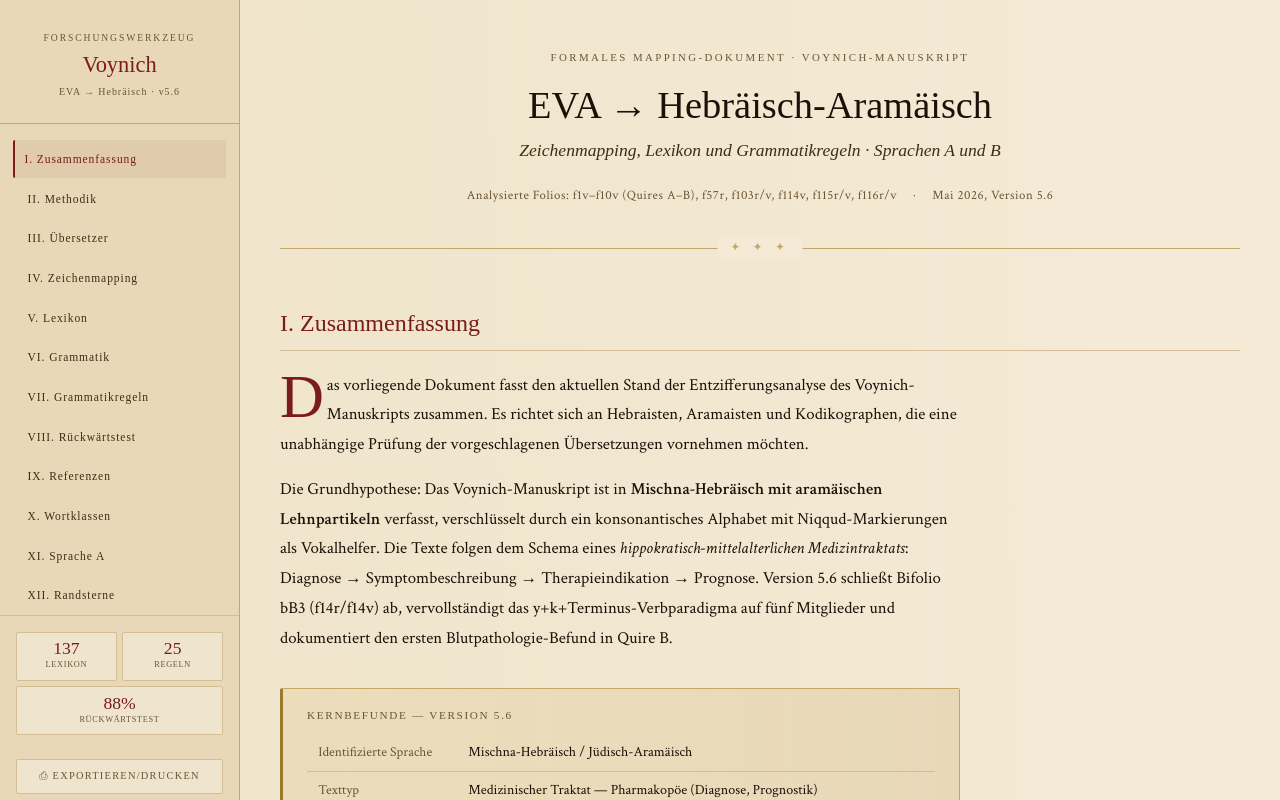
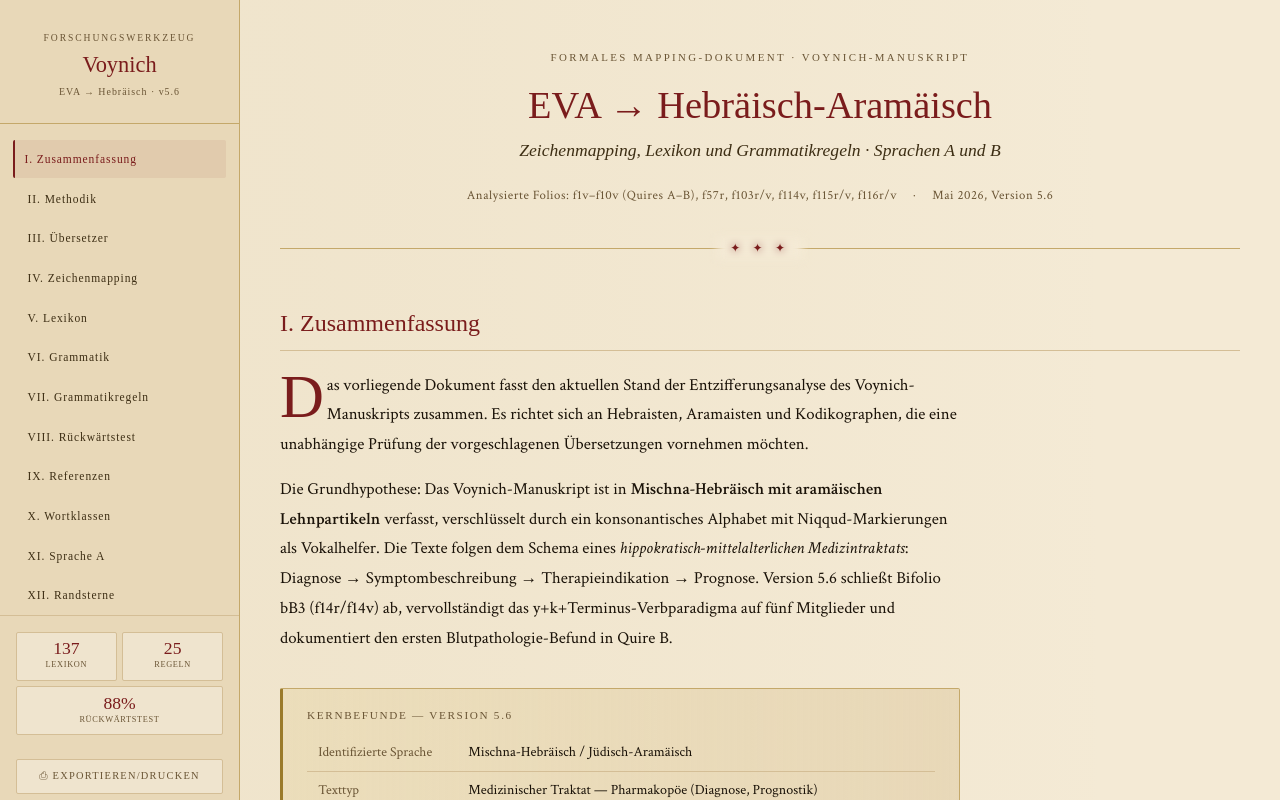
Before and after one commit to dmitrijkiltau/voynich, a SvelteKit app in the folder voynich-svelte/: page / in a window 1280 px wide. Shown: the top 800 px of the page. Built offline with nearby package versions, Linux system fonts and the light colour scheme; a web font is replaced by a local one.

Commit message:
feat: Enhance styling in +page.svelte with new background and color adjustments

```diff
--- a/voynich-svelte/src/routes/+page.svelte
+++ b/voynich-svelte/src/routes/+page.svelte
@@ -533,17 +533,21 @@
 		border-bottom: 1.5px solid var(--border);
 		position: relative;
 
-		&::after {
+		&::before, &::after {
 			content: '✦ ✦ ✦';
 			position: absolute;
-			bottom: -.65rem;
+			bottom: -.7rem;
 			left: 50%;
 			transform: translateX(-50%);
-			background: var(--parch);
 			padding: 0 .8rem;
-			color: var(--border);
+			color: var(--red);
 			font-size: .75rem;
 			letter-spacing: .4em;
+		}
+
+		&::before {
+			background: var(--parch);
+			filter: blur(4px);
 		}
 
 		& .kicker {
@@ -561,6 +565,7 @@
 			font-weight: 400;
 			line-height: 1.2;
 			margin-bottom: .45rem;
+			color: var(--red);
 		}
 
 		& .subtitle {
```
